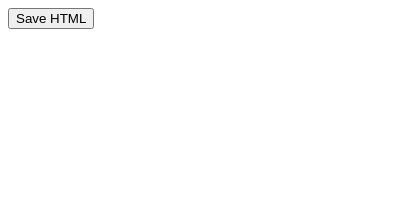
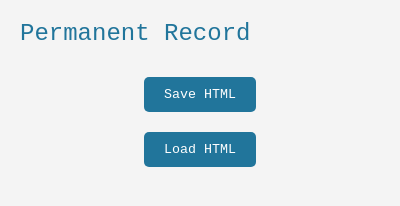
Before and after one commit to NameCrisis/permanent-record-ext, a browser extension: page src/popup.html in a window 400 px wide. Drawn offline with Linux system fonts and the light colour scheme.

Commit message:
Removed pre element, added CSS styling

```diff
--- a/src/popup.html
+++ b/src/popup.html
@@ -1,11 +1,15 @@
 <!DOCTYPE html>
 <html>
 <head>
-  <title>Save HTML</title>
+  <title class="maintitle">Permanent Record</title>
+  <link rel="stylesheet" href="style.css">
 </head>
 <body>
-  <button id="saveHtml">Save HTML</button>
-  <pre id="htmlContent"></pre>
+  <header>Permanent Record</header>
+  <main class="container">
+    <button id="saveHtml">Save HTML</button>
+    <button id="loadHtml">Load HTML</button>
+  </main>
   <script src="popup.js"></script>
 </body>
 </html>
--- /dev/null
+++ b/src/style.css
@@ -0,0 +1,47 @@
+body {
+    font-family: "Segoe UI", "Lucida Grande", Tahoma, sans-serif;
+    font-size: 14px;
+    background-color: #f4f4f4;
+    margin: 0;
+    padding: 20px;
+    color: #333;
+  }
+
+  header {
+    font-family: "Courier New", Courier, monospace;
+    font-size: 24px;
+    color: #21759b;
+    margin-bottom: 20px;
+  }
+
+  .container {
+    display: flex;
+    flex-direction: column;
+    align-items: center;
+    justify-content: center;
+  }
+
+  button {
+    font-family: "Courier New", Courier, monospace;
+    background-color: #21759b;
+    color: white;
+    border: none;
+    border-radius: 5px;
+    padding: 10px 20px;
+    margin: 10px;
+    cursor: pointer;
+    transition: background-color 0.3s ease;
+  }
+
+  button:hover {
+    background-color: #1e6890;
+  }
+
+  #htmlContent {
+    width: 100%;
+    background-color: #fff;
+    border: 1px solid #ddd;
+    padding: 10px;
+    margin-top: 20px;
+    overflow-x: auto;
+  }
```
